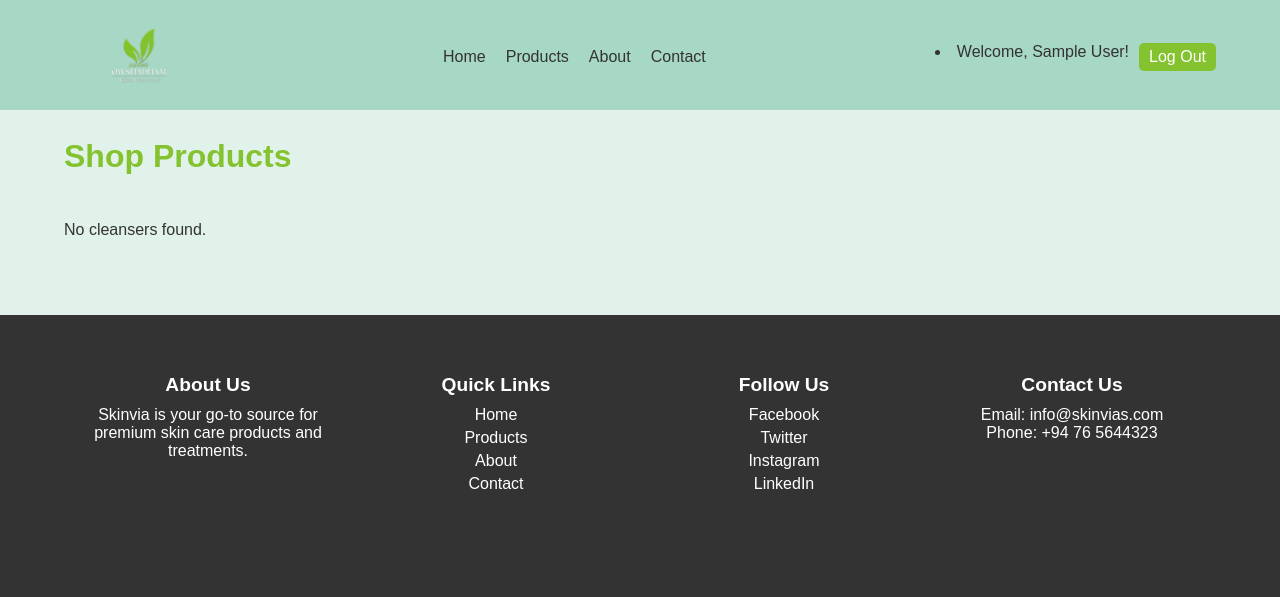
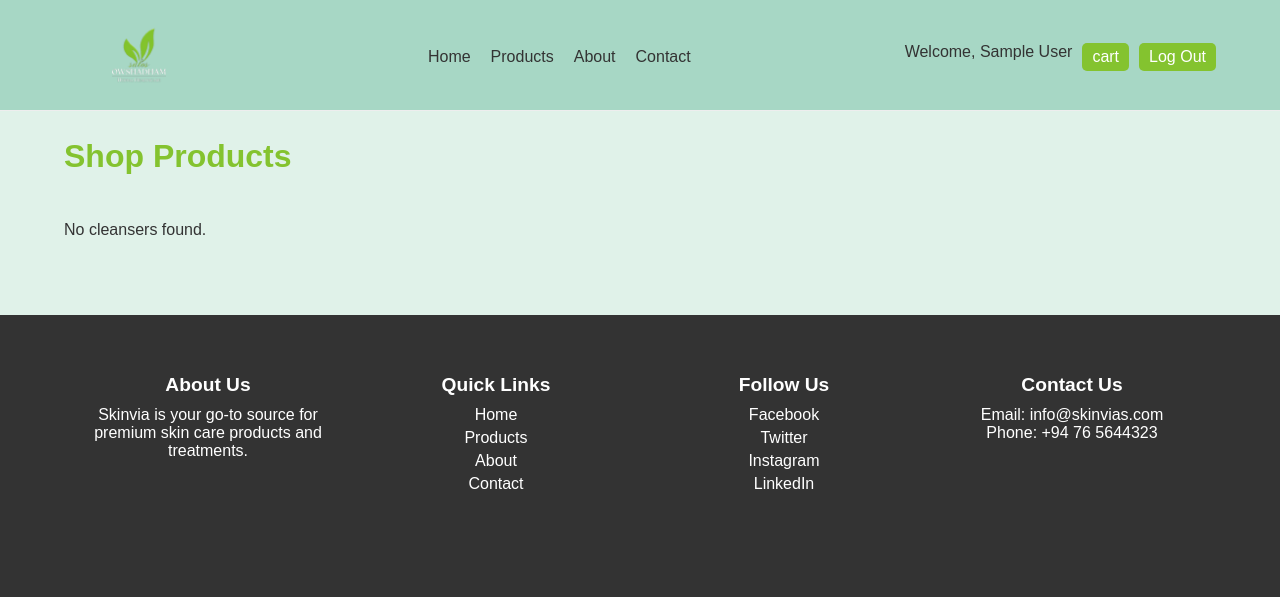
Before and after one commit to FAITE-TECH/Cosmetic-Web, a PHP site: page /Product.php in a window 1280 px wide. Shown: the top 597 px of the page. Run offline with PHP 8.4, Linux system fonts and the light colour scheme; the visitor is signed in with stand-in values (Sample User, id 1); data that the repository does not hold is empty; some web fonts are replaced.

Commit message:
adjustment done

```diff
--- a/CusHome.php
+++ b/CusHome.php
@@ -35,7 +35,7 @@ $username = $isLoggedIn ? $_SESSION['Usname'] : '';
                     <a href="logout.php" class="btn">Log Out</a>
 
                 <?php else: ?>
-                    <a href="login.php" class="btn">Log In</a>
+                    <a href="Signin.php" class="btn">Log In</a>
                 <?php endif; ?>
             </div>
         </div>
--- a/Product.php
+++ b/Product.php
@@ -82,10 +82,12 @@ $username = $isLoggedIn ? $_SESSION['Usname'] : '';
             </nav>
             <div class="header-buttons">
                 <?php if ($isLoggedIn): ?>
-                    <li>Welcome, <?php echo htmlspecialchars($username); ?>!</li>
+                    Welcome, <?php echo htmlspecialchars($username); ?>
+                    <a href="cart.php" class="btn">cart</a>
                     <a href="logout.php" class="btn">Log Out</a>
+
                 <?php else: ?>
-                    <a href="login.php" class="btn">Log In</a>
+                    <a href="Signin.php" class="btn">Log In</a>
                 <?php endif; ?>
             </div>
         </div>
--- a/ProductDetail.php
+++ b/ProductDetail.php
@@ -101,10 +101,12 @@ $userId = $isLoggedIn ? $_SESSION['customerID'] : null;
             </nav>
             <div class="header-buttons">
                 <?php if ($isLoggedIn): ?>
-                    <li>Welcome, <?php echo htmlspecialchars($username); ?>!</li>
+                    Welcome, <?php echo htmlspecialchars($username); ?>
+                    <a href="cart.php" class="btn">cart</a>
                     <a href="logout.php" class="btn">Log Out</a>
+
                 <?php else: ?>
-                    <a href="login.php" class="btn">Log In</a>
+                    <a href="Signin.php" class="btn">Log In</a>
                 <?php endif; ?>
             </div>
         </div>
--- a/addToCart.php
+++ b/addToCart.php
@@ -38,5 +38,6 @@ if ($_SERVER['REQUEST_METHOD'] == 'POST') {
     mysqli_close($conn);
 } else {
     echo 'Invalid request method.';
+    header("location:Signin.php");
 }
 ?>
```
